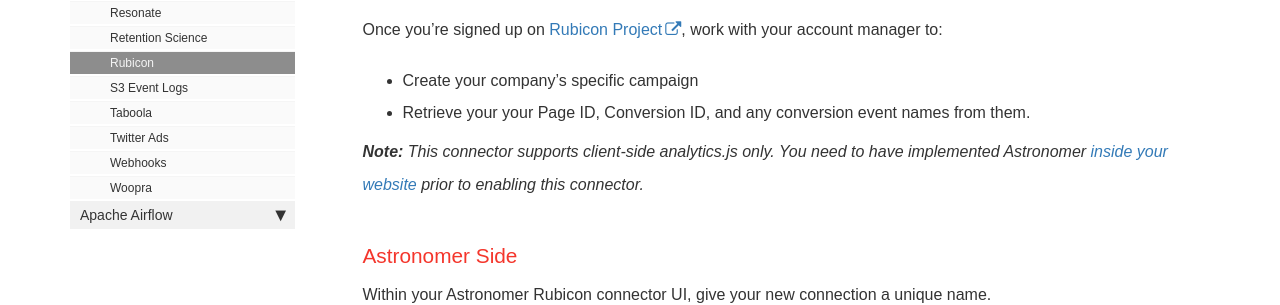
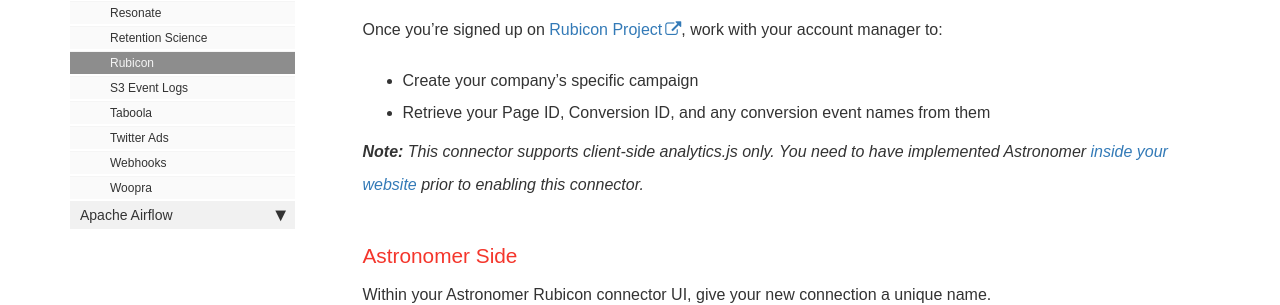
Before and after one commit to petedejoy/documentation, a Jekyll site: the page built from v2/clickstream/destinations/rubicon.md, in a window 1280 px wide and 900 px high, scrolled down 843 px. Shown: the part 156-461 px from the top of the window. Built offline with Jekyll 4.4.1, drawn with Linux system fonts in a browser that asks for light colours; nearby versions of some CDN libraries; some web fonts are replaced; comment, search, counter and statistics services are not loaded.

Commit message:
Fixed copy in clickstream/destinations/rubicon

```diff
--- a/v2/clickstream/destinations/rubicon.md
+++ b/v2/clickstream/destinations/rubicon.md
@@ -21,7 +21,7 @@ Using Astronomer data to power or complement your Rubicon platform will allow yo
 Once you're signed up on [Rubicon Project](http://rubiconproject.com/), work with your account manager to:
 
 - Create your company's specific campaign
-- Retrieve your your Page ID, Conversion ID, and any conversion event names from them.
+- Retrieve your Page ID, Conversion ID, and any conversion event names from them
 
 ***Note:** This connector supports client-side analytics.js only. You need to have implemented Astronomer [inside your website](../sources/analyticsjs.md) prior to enabling this connector.*
 
```
